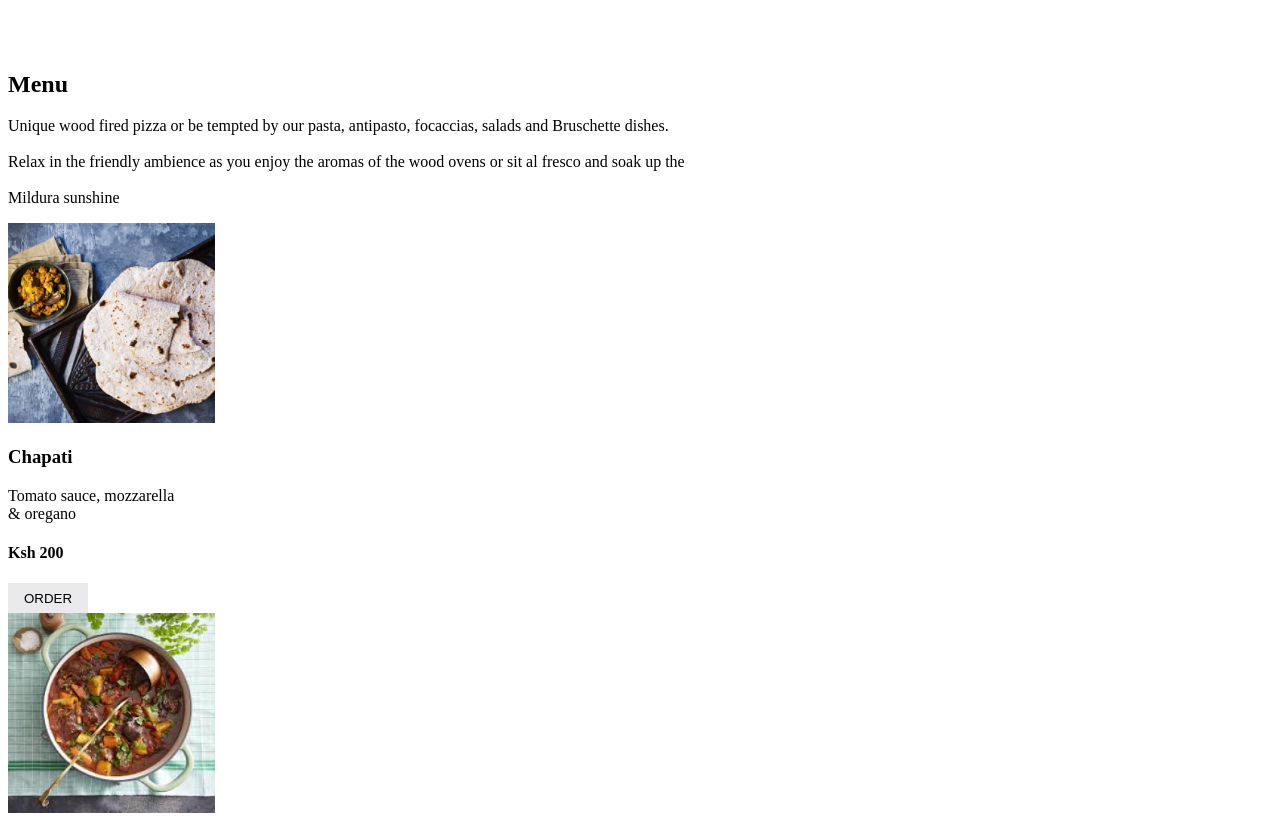
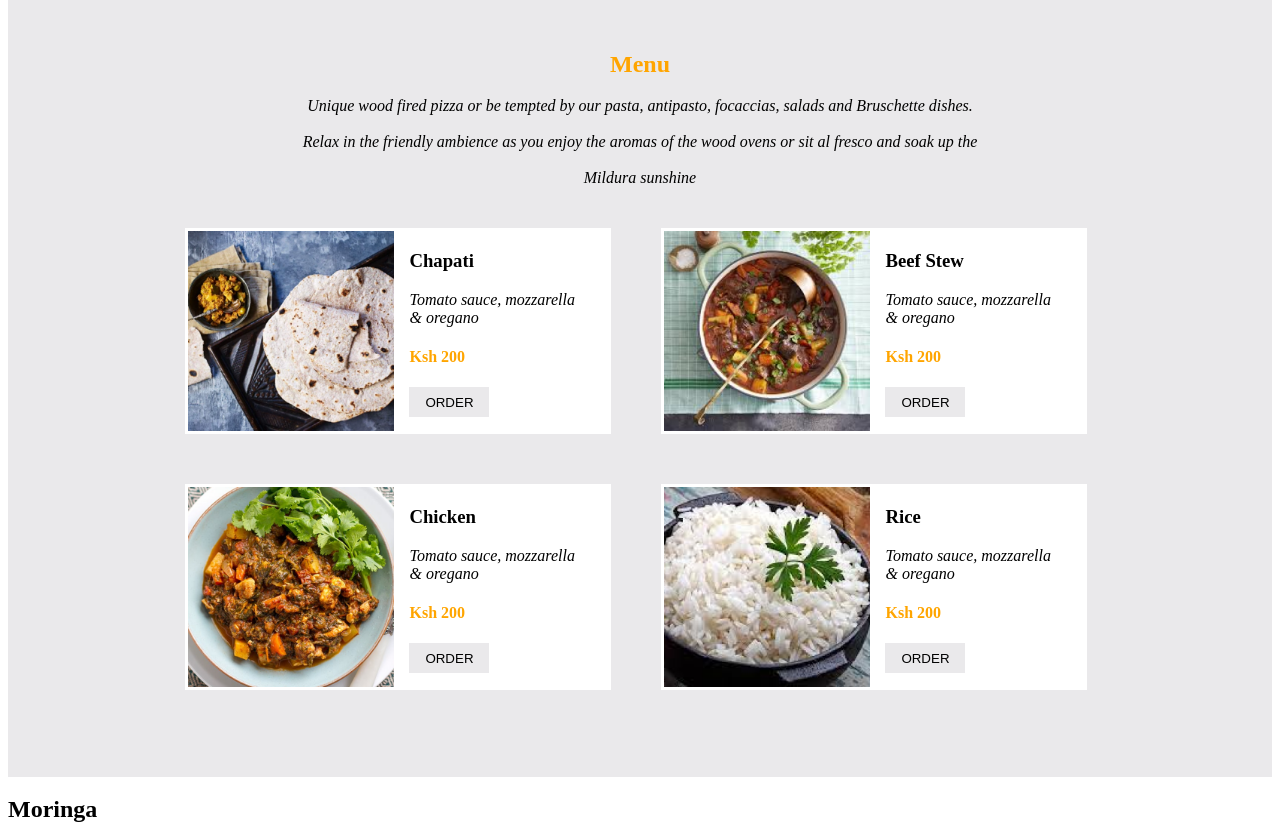
Before and after one commit to Otybrian/letuce-eat, a plain HTML site: page index.html in a window 1280 px wide. Shown: the part 1443-2269 px from the top of the page. Drawn offline with Linux system fonts and the light colour scheme.

Commit message:
it will add styling of section4 to the css

```diff
--- a/index.css
+++ b/index.css
@@ -98,3 +98,37 @@
     border-bottom: solid white;
     padding-bottom: 20px;
 }
+.section4 {
+    text-align: center;
+    background-color: #eae9eb;
+    margin-top: -20px;
+    height: 780px;
+}
+.section4 h2 {
+    color: orange;
+}
+.section4 h4 {
+    color: orange;
+}
+.section4 p{
+    font-style: italic;
+}
+#menu {
+    display: flex;
+    margin-left: 12%;
+}
+#menu1 {
+    display: flex;
+    margin-left: 12%;
+}
+#box {
+    display: flex;
+    border: solid white;
+    background-color: white;
+    margin: 25px;
+    width: 420px;
+}
+#meals {
+    text-align: left;
+    margin-left: 15px;
+}
```
